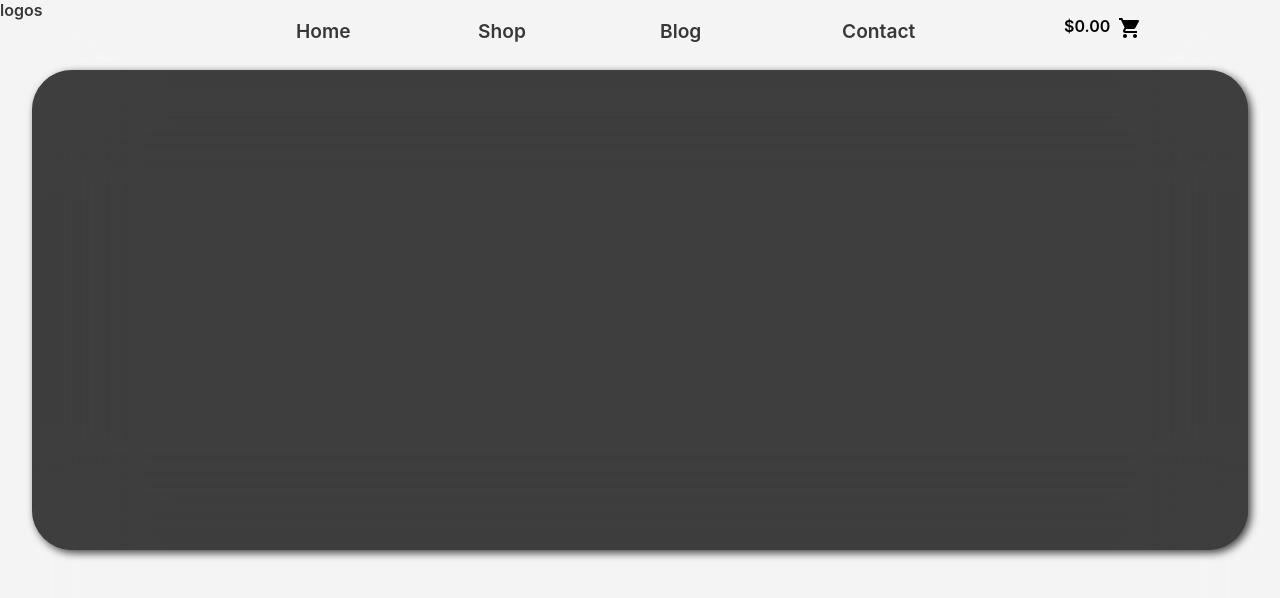
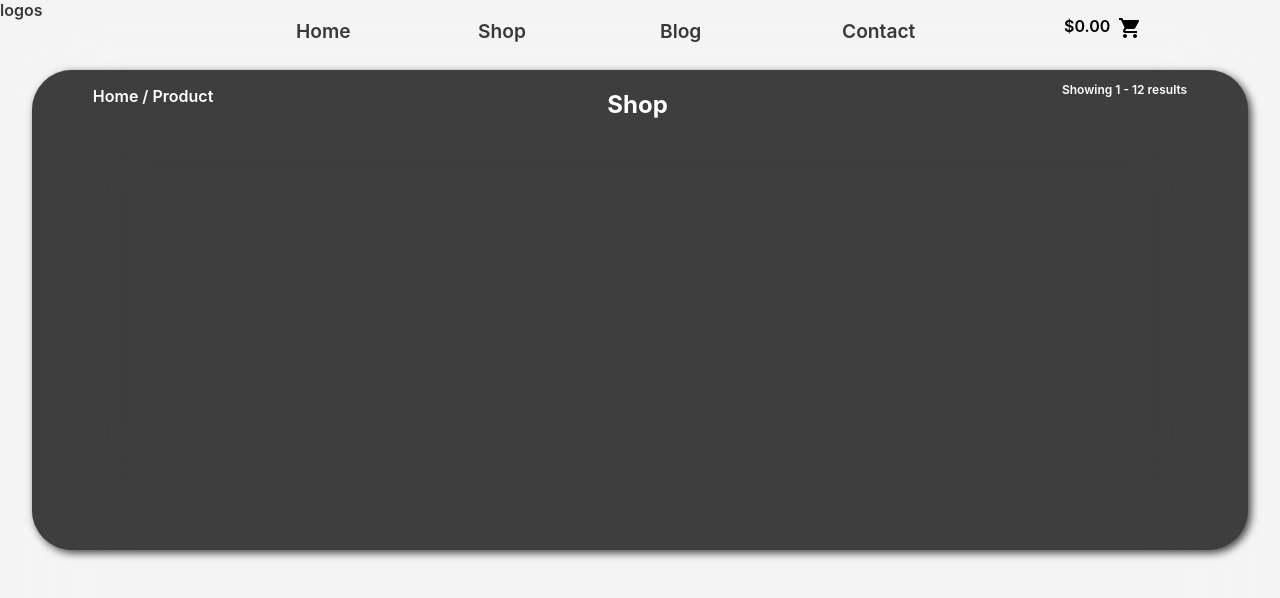
Before and after one commit to GOVISH-DAVIE/kitengela_spice, a React (Create React App) app: page / in a window 1280 px wide. Shown: the top 598 px of the page. Built offline with nearby package versions, Linux system fonts and the light colour scheme; the HTML template or start-up script is replaced by a standard one.

Commit message:
header Done

```diff
--- a/src/App.tsx
+++ b/src/App.tsx
@@ -2,8 +2,34 @@ import React, { useEffect } from 'react';
 import './css/main.css';
 import { Navigation } from './components/navigation'
 import { ShoppingCart } from '@material-ui/icons';
+import { TextField, MenuItem } from '@material-ui/core';
+
+const currencies = [
+  {
+    value: 'USD',
+    label: '$',
+  },
+  {
+    value: 'EUR',
+    label: '€',
+  },
+  {
+    value: 'BTC',
+    label: '฿',
+  },
+  {
+    value: 'JPY',
+    label: '¥',
+  },
+];
+
 
 function App() {
+  const [currency, setCurrency] = React.useState('EUR');
+
+  const handleChange = (event: React.ChangeEvent<HTMLInputElement>) => {
+    setCurrency(event.target.value);
+  };
   useEffect(() => {
 
 
@@ -31,6 +57,16 @@ function App() {
       <div className='header'>
         <div className='headerContainer' >
           <div className='headerContainerGlass' >
+            <div className='navHeader'>
+              <p>Home / Product</p>
+
+              <h2>Shop</h2>
+              <div className='filter'>
+              <p>Showing 1 - 12 results
+
+              </p>
+              </div>
+            </div>
 
 
           </div>
--- a/src/css/main.css
+++ b/src/css/main.css
@@ -83,16 +83,6 @@ body .main .header .headerContainer {
   box-shadow: 3px 3px 9px 0px rgba(0, 0, 0, 0.75);
   -webkit-box-shadow: 3px 3px 9px 0px rgba(0, 0, 0, 0.75);
   -moz-box-shadow: 3px 3px 9px 0px rgba(0, 0, 0, 0.75);
-  -webkit-box-orient: vertical;
-  -webkit-box-direction: normal;
-      -ms-flex-direction: column;
-          flex-direction: column;
-  -webkit-box-align: center;
-      -ms-flex-align: center;
-          align-items: center;
-  -webkit-box-pack: center;
-      -ms-flex-pack: center;
-          justify-content: center;
 }
 
 body .main .header .headerContainer .headerContainerGlass {
@@ -102,5 +92,36 @@ body .main .header .headerContainer .headerContainerGlass {
   height: 60vh;
   width: 95vw;
   border-radius: 40px;
+  display: -webkit-box;
+  display: -ms-flexbox;
+  display: flex;
+  -webkit-box-orient: vertical;
+  -webkit-box-direction: normal;
+      -ms-flex-direction: column;
+          flex-direction: column;
+  -webkit-box-align: center;
+      -ms-flex-align: center;
+          align-items: center;
+}
+
+body .main .header .headerContainer .headerContainerGlass .navHeader {
+  color: white;
+  height: 100px;
+  width: 90%;
+  display: -webkit-box;
+  display: -ms-flexbox;
+  display: flex;
+  -webkit-box-orient: horizontal;
+  -webkit-box-direction: normal;
+      -ms-flex-direction: row;
+          flex-direction: row;
+  -webkit-box-pack: justify;
+      -ms-flex-pack: justify;
+          justify-content: space-between;
+}
+
+body .main .header .headerContainer .headerContainerGlass .navHeader .filter {
+  height: 100px;
+  font-size: 12px;
 }
 /*# sourceMappingURL=main.css.map */
--- a/src/css/main.scss
+++ b/src/css/main.scss
@@ -60,7 +60,6 @@ body {
                 }
             }
         }
-
         .header {
             background-color: transparent;
             height: 60vh;
@@ -77,9 +76,6 @@ body {
                 box-shadow: 3px 3px 9px 0px rgba(0, 0, 0, 0.75);
                 -webkit-box-shadow: 3px 3px 9px 0px rgba(0, 0, 0, 0.75);
                 -moz-box-shadow: 3px 3px 9px 0px rgba(0, 0, 0, 0.75);
-                flex-direction: column;
-                align-items: center;
-                justify-content: center;
 
                 .headerContainerGlass {
                     background-color: rgba(255, 255, 255, .15);
@@ -87,7 +83,25 @@ body {
                     height: 60vh;
                     width: 95vw;
                     border-radius: 40px;
+                    display: flex;
+                    flex-direction: column;
+                    align-items: center;
+                    .navHeader {
+                        color: white;
+                        height: 100px;
+                        width: 90%;
+                        display: flex;
+                        flex-direction: row;
+                        justify-content: space-between;
+                        .filter {
+
+                            height: 100px;
+                            font-size: 12px;
+
+                        }
+                    }
                 }
+
             }
 
         }
```
Also changed, not shown: 1 other file (tests, documents, lock files or other folders).
